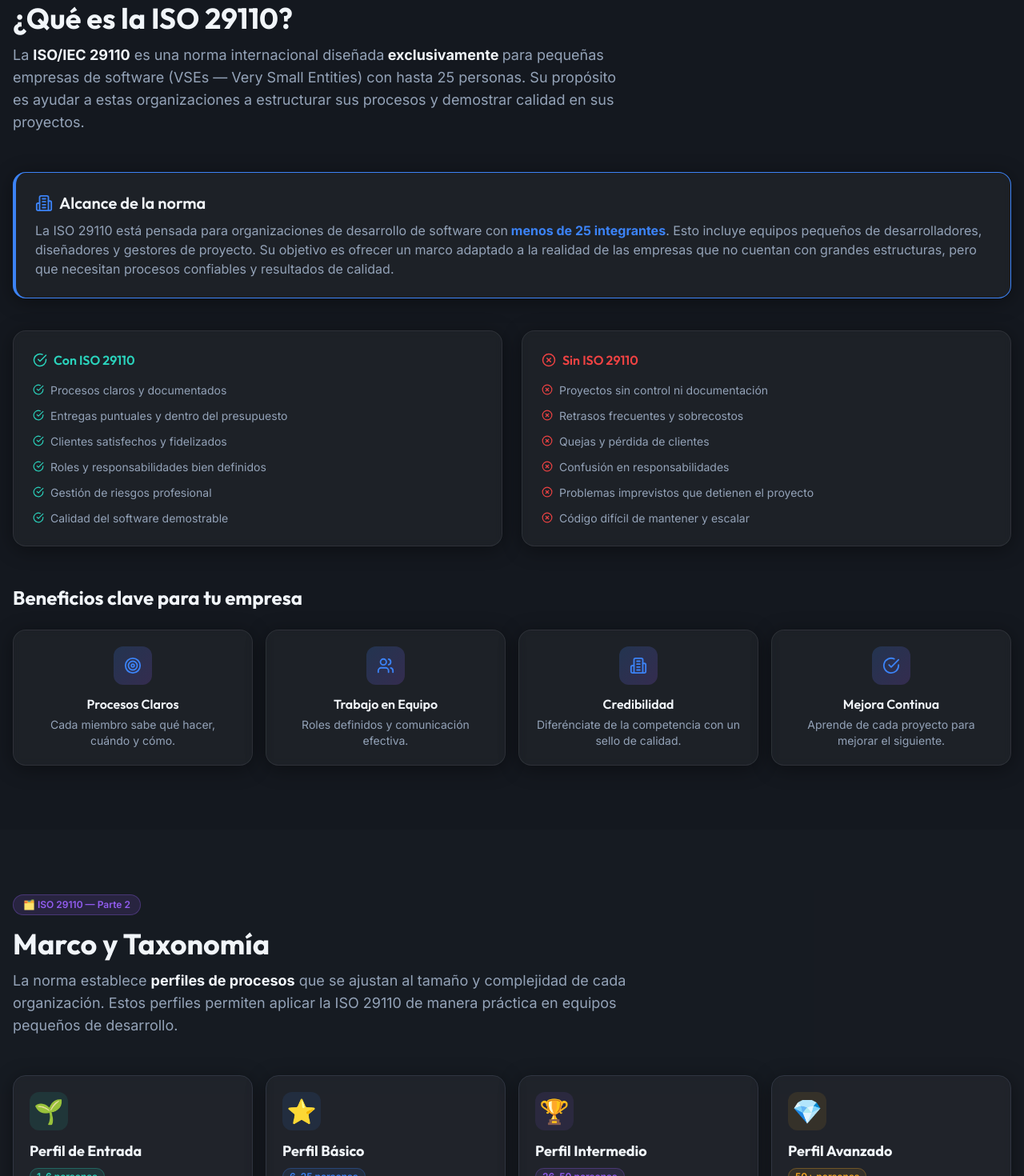
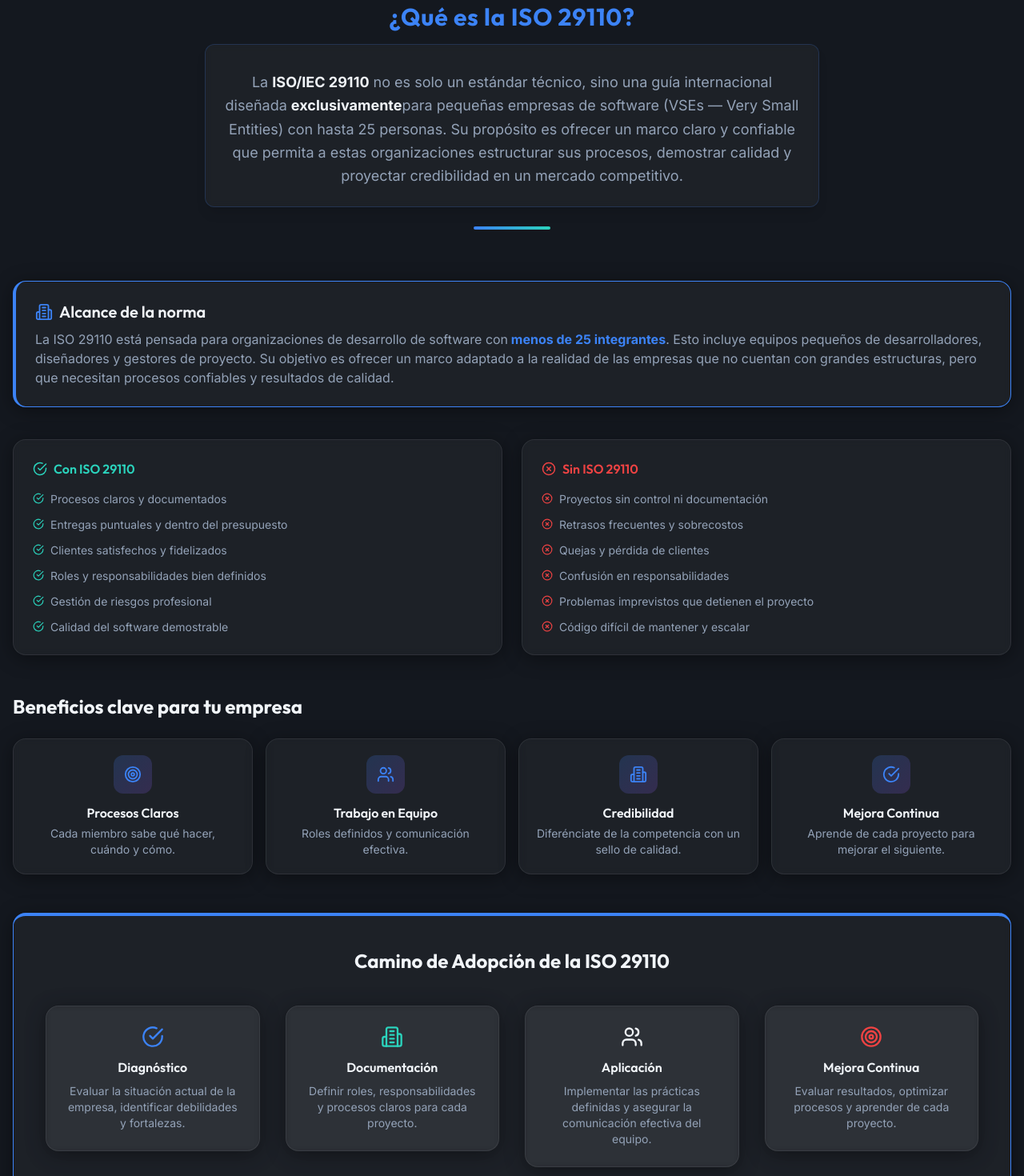
Before and after one commit to MATEOCAIZA/Pagina-ISO29110, a React (Vite) app in the folder ISO-29110/: page / in a window 1280 px wide. Shown: the part 920-2390 px from the top of the page at 80% size. Built offline with nearby package versions, Linux system fonts and the light colour scheme.

Commit message:
Part2-3-Mejorada

```diff
--- a/ISO-29110/src/components/sections/Part1.jsx
+++ b/ISO-29110/src/components/sections/Part1.jsx
@@ -1,5 +1,5 @@
 import { motion } from 'framer-motion';
-import { CheckCircle, XCircle, Building2, Users, Target } from 'lucide-react';
+import { CheckCircle, XCircle, Building2, Users, Target, Clock } from 'lucide-react';
 import { useEffect } from 'react';
 
 const withIso = [
@@ -27,6 +27,13 @@ const benefits = [
   { icon: CheckCircle, title: 'Mejora Continua', desc: 'Aprende de cada proyecto para mejorar el siguiente.' },
 ];
 
+const timeline = [
+  { step: 'Diagnóstico', desc: 'Identificar el estado actual de procesos.' },
+  { step: 'Documentación', desc: 'Formalizar roles, entregables y riesgos.' },
+  { step: 'Aplicación', desc: 'Implementar prácticas y controles definidos.' },
+  { step: 'Mejora Continua', desc: 'Evaluar y optimizar tras cada proyecto.' },
+];
+
 export default function Part1({ markVisited }) {
   useEffect(() => { markVisited('part1'); }, [markVisited]);
 
@@ -37,23 +44,42 @@ export default function Part1({ markVisited }) {
         initial={{ opacity: 0, y: 20 }}
         whileInView={{ opacity: 1, y: 0 }}
         viewport={{ once: true }}
-        className="mb-12"
+        className="mb-16 text-center relative"
       >
-        <span className="badge-primary mb-4">📌 ISO 29110 — Parte 1</span>
-        <h2 className="section-title mb-3">¿Qué es la ISO 29110?</h2>
-        <p className="section-subtitle max-w-3xl">
-          La <strong className="text-text-primary">ISO/IEC 29110</strong> es una norma internacional diseñada
-          <strong className="text-text-primary"> exclusivamente </strong> para pequeñas empresas de software
-          (VSEs — Very Small Entities) con hasta 25 personas. Su propósito es ayudar a estas organizaciones
-          a estructurar sus procesos y demostrar calidad en sus proyectos.
-        </p>
+        {/* Badge superior */}
+        <span className="badge-primary mb-4 inline-block px-4 py-1 rounded-full shadow-sm">
+          📌 ISO 29110 — Parte 1
+        </span>
+
+        {/* Título elegante */}
+        <h2 className="section-title mb-4 text-3xl font-display font-bold tracking-wide text-primary">
+          ¿Qué es la ISO 29110?
+        </h2>
+
+        {/* Bloque narrativo con fondo sutil */}
+        <div className="glass-card p-6 max-w-3xl mx-auto shadow-lg border border-primary/20 rounded-xl">
+          <p className="section-subtitle leading-relaxed text-lg text-text-muted">
+            La <strong className="text-text-primary">ISO/IEC 29110</strong> no es solo un estándar técnico,
+            sino una guía internacional diseñada <strong className="text-text-primary">exclusivamente</strong>
+            para pequeñas empresas de software (VSEs — Very Small Entities) con hasta 25 personas.
+            Su propósito es ofrecer un marco claro y confiable que permita a estas organizaciones
+            estructurar sus procesos, demostrar calidad y proyectar credibilidad en un mercado competitivo.
+          </p>
+        </div>
+
+        {/* Línea decorativa */}
+        <div className="mt-6 flex justify-center">
+          <div className="w-24 h-1 bg-gradient-to-r from-primary to-accent rounded-full"></div>
+        </div>
       </motion.div>
+
 
       {/* Definición de alcance */}
       <motion.div
-        initial={{ opacity: 0, y: 20 }}
-        whileInView={{ opacity: 1, y: 0 }}
+        initial={{ opacity: 0, scale: 0.95 }}
+        whileInView={{ opacity: 1, scale: 1 }}
         viewport={{ once: true }}
+        transition={{ duration: 0.4 }}
         className="glass-card p-6 mb-10 border-l-4 border-primary"
       >
         <h3 className="text-xl font-semibold mb-2 flex items-center gap-2">
@@ -119,8 +145,8 @@ export default function Part1({ markVisited }) {
           {benefits.map((b, i) => (
             <motion.div
               key={i}
-              initial={{ opacity: 0, y: 20 }}
-              whileInView={{ opacity: 1, y: 0 }}
+              initial={{ opacity: 0, scale: 0.95 }}
+              whileInView={{ opacity: 1, scale: 1 }}
               viewport={{ once: true }}
               transition={{ delay: i * 0.1 }}
               className="glass-card p-5 text-center hover:border-primary/30 transition-all group"
@@ -137,6 +163,83 @@ export default function Part1({ markVisited }) {
           ))}
         </div>
       </motion.div>
+
+      {/* Línea de tiempo enriquecida ISO 29110 */}
+      <motion.div
+        className="glass-card p-10 mt-12 border-t-4 border-primary"
+        initial={{ opacity: 0, y: 20 }}
+        whileInView={{ opacity: 1, y: 0 }}
+      >
+        <h3 className="text-2xl font-display font-bold text-center mb-10">
+          Camino de Adopción de la ISO 29110
+        </h3>
+
+        <div className="relative flex flex-col md:flex-row md:justify-between md:items-start gap-8">
+          {/* Paso 1 */}
+          <motion.div
+            initial={{ opacity: 0, y: 20 }}
+            whileInView={{ opacity: 1, y: 0 }}
+            transition={{ delay: 0.1 }}
+            className="glass-card p-6 w-full md:w-1/4 text-center"
+          >
+            <CheckCircle className="text-primary mx-auto mb-3" size={28} />
+            <h4 className="font-semibold mb-2">Diagnóstico</h4>
+            <p className="text-sm text-text-muted">
+              Evaluar la situación actual de la empresa, identificar debilidades y fortalezas.
+            </p>
+          </motion.div>
+
+          {/* Paso 2 */}
+          <motion.div
+            initial={{ opacity: 0, y: 20 }}
+            whileInView={{ opacity: 1, y: 0 }}
+            transition={{ delay: 0.2 }}
+            className="glass-card p-6 w-full md:w-1/4 text-center"
+          >
+            <Building2 className="text-accent mx-auto mb-3" size={28} />
+            <h4 className="font-semibold mb-2">Documentación</h4>
+            <p className="text-sm text-text-muted">
+              Definir roles, responsabilidades y procesos claros para cada proyecto.
+            </p>
+          </motion.div>
+
+          {/* Paso 3 */}
+          <motion.div
+            initial={{ opacity: 0, y: 20 }}
+            whileInView={{ opacity: 1, y: 0 }}
+            transition={{ delay: 0.3 }}
+            className="glass-card p-6 w-full md:w-1/4 text-center"
+          >
+            <Users className="text-success mx-auto mb-3" size={28} />
+            <h4 className="font-semibold mb-2">Aplicación</h4>
+            <p className="text-sm text-text-muted">
+              Implementar las prácticas definidas y asegurar la comunicación efectiva del equipo.
+            </p>
+          </motion.div>
+
+          {/* Paso 4 */}
+          <motion.div
+            initial={{ opacity: 0, y: 20 }}
+            whileInView={{ opacity: 1, y: 0 }}
+            transition={{ delay: 0.4 }}
+            className="glass-card p-6 w-full md:w-1/4 text-center"
+          >
+            <Target className="text-danger mx-auto mb-3" size={28} />
+            <h4 className="font-semibold mb-2">Mejora Continua</h4>
+            <p className="text-sm text-text-muted">
+              Evaluar resultados, optimizar procesos y aprender de cada proyecto.
+            </p>
+          </motion.div>
+        </div>
+
+        {/* Texto elegante de cierre */}
+        <p className="text-lg text-text-muted max-w-4xl mx-auto leading-relaxed mt-12 text-center">
+          La adopción de la ISO 29110 es un viaje progresivo: comienza con el diagnóstico,
+          se fortalece con la documentación, se consolida en la aplicación y se perfecciona
+          con la mejora continua. Este camino asegura que incluso las organizaciones más
+          pequeñas puedan crecer con orden, calidad y visión de futuro.
+        </p>
+      </motion.div>
     </section>
   );
 }
--- a/ISO-29110/src/components/sections/Part2.jsx
+++ b/ISO-29110/src/components/sections/Part2.jsx
@@ -26,20 +26,37 @@ export default function Part2({ markVisited }) {
   return (
     <section id="part2" className="py-20 bg-surface-2/30">
       <div className="max-w-7xl mx-auto px-4">
+
     {/* Encabezado */}
     <motion.div
       initial={{ opacity: 0, y: 20 }}
       whileInView={{ opacity: 1, y: 0 }}
       viewport={{ once: true }}
-          className="mb-12"
+      className="mb-16 text-center relative"
     >
-          <span className="badge-secondary mb-4">🗂️ ISO 29110 — Parte 2</span>
-          <h2 className="section-title mb-3">Marco y Taxonomía</h2>
-          <p className="section-subtitle max-w-3xl">
-            La norma establece <strong className="text-text-primary">perfiles de procesos</strong> que se ajustan
-            al tamaño y complejidad de cada organización. Estos perfiles permiten aplicar la ISO 29110 de manera
-            práctica en equipos pequeños de desarrollo.
+      {/* Badge superior */}
+      <span className="badge-secondary mb-4 inline-block px-4 py-1 rounded-full shadow-sm">
+        🗂️ ISO 29110 — Parte 2
+      </span>
+
+      {/* Título elegante */}
+      <h2 className="section-title mb-4 text-3xl font-display font-bold tracking-wide text-accent">
+        Marco y Taxonomía
+      </h2>
+
+      {/* Bloque narrativo con fondo sutil */}
+      <div className="glass-card p-6 max-w-3xl mx-auto shadow-lg border border-accent/20 rounded-xl">
+        <p className="section-subtitle leading-relaxed text-lg text-text-muted">
+          La norma establece perfiles de procesos que se ajustan al tamaño y complejidad de cada organización. Estos perfiles permiten
+          aplicar la ISO 29110 de manera práctica en equipos pequeños de desarrollo, asegurando
+          que cada proyecto tenga un marco claro, adaptable y orientado a la calidad.
         </p>
+      </div>
+
+
+      <div className="mt-6 flex justify-center">
+        <div className="w-24 h-1 bg-gradient-to-r from-accent to-primary rounded-full"></div>
+      </div>
     </motion.div>
 
         {/* Perfiles */}
@@ -108,8 +125,9 @@ export default function Part2({ markVisited }) {
   initial={{ opacity: 0, y: 20 }}
   whileInView={{ opacity: 1, y: 0 }}
   viewport={{ once: true }}
+  className="mb-10"
 >
-          <h3 className="text-2xl font-display font-bold mb-4">Terminología Clave</h3>
+          <h3 className="text-2xl font-display font-bold mb-6 text-center">Terminología Clave</h3>
           <div className="grid sm:grid-cols-2 lg:grid-cols-3 gap-3">
             {taxonomy.map((t, i) => (
               <div key={i} className="glass-card p-4 flex items-start gap-3">
@@ -119,6 +137,37 @@ export default function Part2({ markVisited }) {
             ))}
           </div>
         </motion.div>
+
+{/* Ejemplo práctico */}
+<motion.div
+  initial={{ opacity: 0, y: 20 }}
+  whileInView={{ opacity: 1, y: 0 }}
+  viewport={{ once: true }}
+  className="mb-6"
+>
+  <h3 className="text-2xl font-display font-bold mb-6 text-center">Ejemplo de Aplicación</h3>
+  <div className="glass-card p-6 max-w-4xl mx-auto shadow-lg border border-primary/20 rounded-xl space-y-4">
+    <p className="text-text-muted leading-relaxed text-lg">
+      Imagina una empresa de software con <strong className="text-primary">10 integrantes</strong> que desarrolla
+      una aplicación móvil. Al aplicar la ISO 29110:
+    </p>
+    <ul className="space-y-2 text-sm text-text-muted">
+      <li>✅ Se documentan roles y responsabilidades (PM, desarrolladores, testers).</li>
+      <li>✅ Se definen entregables claros: prototipo, versión beta, versión final.</li>
+      <li>✅ Se implementa un proceso de control de calidad en cada sprint.</li>
+      <li>✅ Se realizan retrospectivas para mejorar continuamente.</li>
+    </ul>
+    {/* Cierre elegante */}
+    <div className="glass-card p-4 border-l-4 border-accent text-center">
+      <p className="text-base text-text-muted italic">
+        Más allá de cumplir con un proyecto puntual, este enfoque siembra una cultura de
+        calidad y aprendizaje que acompaña a la organización en cada nuevo desafío.
+      </p>
+    </div>
+  </div>
+</motion.div>
+
+
       </div>
     </section>
   );
```
Lines whose indentation alone changed are shown as unchanged.
